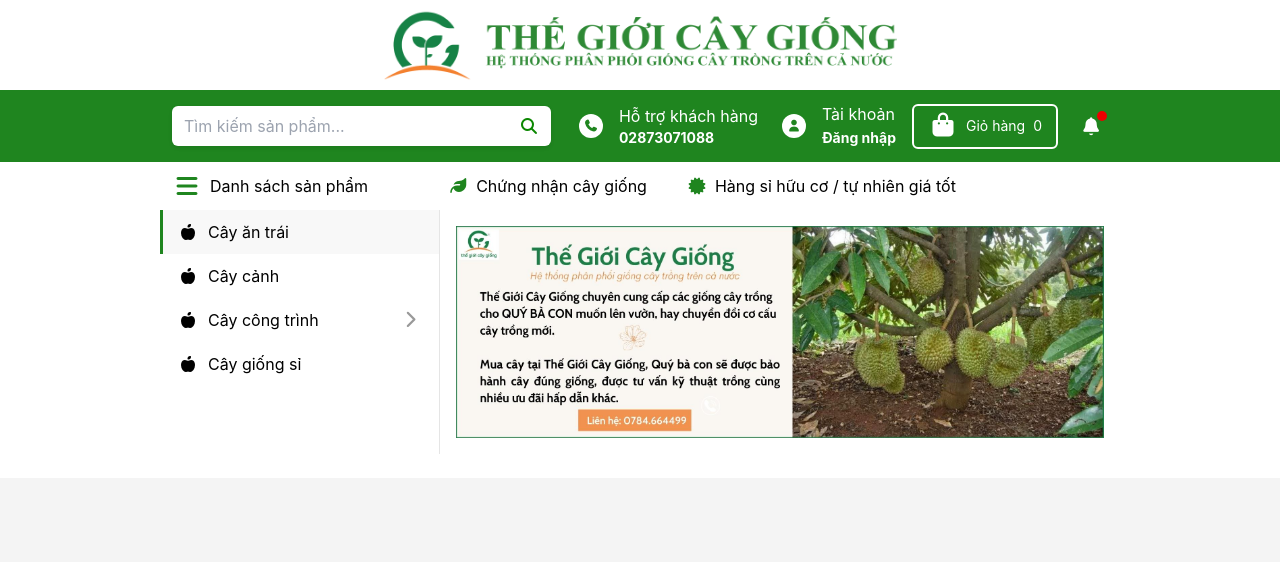
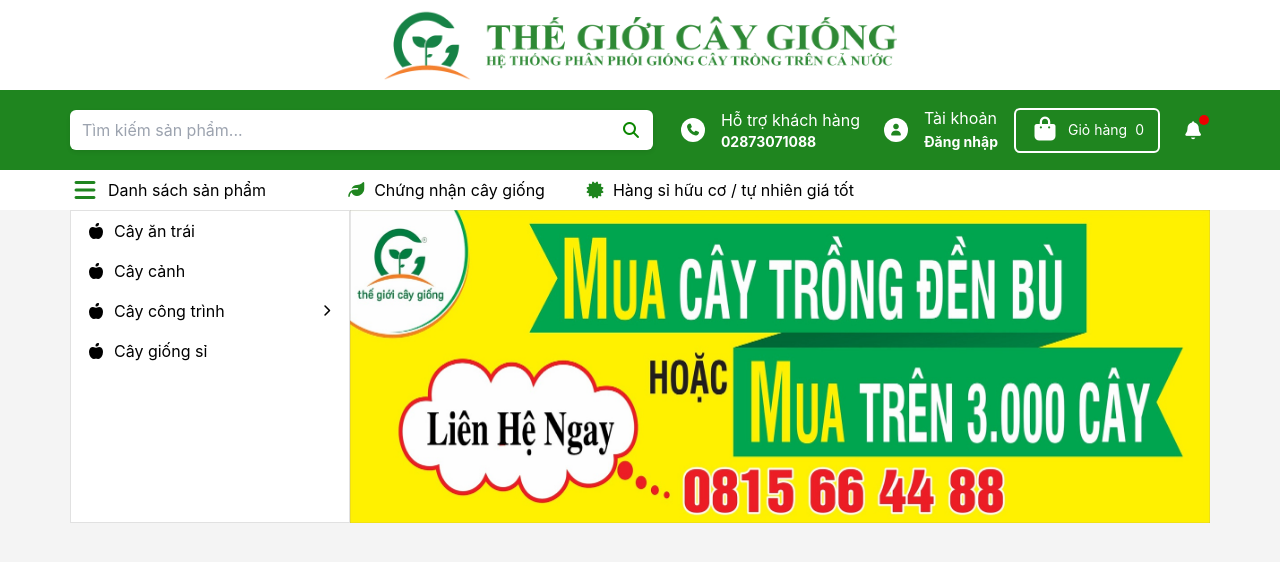
Before and after one commit to huynhminh1007/fe-app-ban-trai-cay, a React (Create React App) app: page / in a window 1280 px wide. Shown: the top 562 px of the page. Built offline with nearby package versions, Linux system fonts and the light colour scheme.

Commit message:
add banner

```diff
--- a/src/components/CategorySection.jsx
+++ b/src/components/CategorySection.jsx
@@ -1,6 +1,10 @@
-import { useState } from "react";
+import { useState, useEffect, useRef } from "react";
 import "../styles/category_section.scss";
 import mainBanner1 from "../res/imgs/main_banner_1.jpg";
+import mainBanner2 from "../res/imgs/main_banner_2.jpg";
+import mainBanner3 from "../res/imgs/main_banner_3.jpg";
+
+const BANNERS = [mainBanner1, mainBanner2, mainBanner3];
 
 const CATEGORIES = [
   {
@@ -20,10 +24,31 @@ const CATEGORIES = [
     label: "Cây công trình",
     icon: "fa-apple-whole",
     subs: [
-      { id: "viet", label: "Trái Cây Việt" },
-      { id: "nhap-khau", label: "Trái Cây Nhập Khẩu" },
-      { id: "nuoc-ep", label: "Nước Ép Trái Cây Tươi" },
-      { id: "say-dong-lanh", label: "Trái Cây Sấy - Đông Lạnh" },
+      {
+        id: "thit-heo",
+        label: "Thịt Heo Hữu Cơ",
+        children: ["Thịt heo ba chỉ", "Thịt heo thăn", "Sườn heo"],
+      },
+      {
+        id: "thuy-hai-san",
+        label: "Thủy & Hải Sản",
+        children: ["Thuỷ Sản", "Hải Sản"],
+      },
+      {
+        id: "thit-bo",
+        label: "Thịt Bò Hữu Cơ",
+        children: ["Thịt Bò Tơ Tây Ninh", "Thịt Bò Obe"],
+      },
+      {
+        id: "kho-mot-nang",
+        label: "Khô & Một Nắng",
+        children: ["Cá khô", "Tôm khô", "Mực khô"],
+      },
+      {
+        id: "thit-gia-cam",
+        label: "Thịt Gia Cầm - Trứng",
+        children: ["Thịt gà", "Thịt vịt", "Trứng gà", "Trứng vịt"],
+      },
     ],
   },
   {
@@ -36,52 +61,147 @@ const CATEGORIES = [
 
 export default function CategorySection() {
   const [activeId, setActiveId] = useState(CATEGORIES[0].id);
+  const [currentBannerIndex, setCurrentBannerIndex] = useState(0);
+  const [isBannerHovered, setIsBannerHovered] = useState(false);
+  const intervalRef = useRef(null);
 
   const activeCategory = CATEGORIES.find((c) => c.id === activeId);
   const hasSubs = activeCategory && activeCategory.subs?.length;
 
+  // Auto-play banner
+  useEffect(() => {
+    if (hasSubs || isBannerHovered) {
+      if (intervalRef.current) {
+        clearInterval(intervalRef.current);
+      }
+      return;
+    }
+
+    intervalRef.current = setInterval(() => {
+      setCurrentBannerIndex((prev) => (prev + 1) % BANNERS.length);
+    }, 3000); // Đổi banner mỗi 3 giây
+
+    return () => {
+      if (intervalRef.current) {
+        clearInterval(intervalRef.current);
+      }
+    };
+  }, [hasSubs, isBannerHovered]);
+
+  const goToNextBanner = () => {
+    setCurrentBannerIndex((prev) => (prev + 1) % BANNERS.length);
+  };
+
+  const goToPrevBanner = () => {
+    setCurrentBannerIndex(
+      (prev) => (prev - 1 + BANNERS.length) % BANNERS.length
+    );
+  };
+
+  const goToBanner = (index) => {
+    setCurrentBannerIndex(index);
+  };
+
   return (
-    <section className="category-section">
-      <div className="container category-section__inner">
-        {/* Left menu */}
-        <div className="category-section__left">
+    <section className="category-section section-container hidden md:block">
+      <div className="container">
+        <nav className="category-section__left">
+          <ul>
             {CATEGORIES.map((cat) => (
               <li
                 key={cat.id}
-              className={`category-section__item ${
-                cat.id === activeId ? "category-section__item--active" : ""
-              }`}
+                className="category-section__item"
                 onMouseEnter={() => setActiveId(cat.id)}
               >
-              <div className="category-section__item-main">
+                <div className="category-section__content">
                   <i className={`fa-solid ${cat.icon}`} />
                   <span>
                     <a href="">{cat.label}</a>
                   </span>
                 </div>
+
                 {cat.subs && (
-                <i className="fa-solid fa-chevron-right category-section__item-arrow" />
+                  <i className="fa-solid fa-chevron-right category-section__arrow" />
                 )}
               </li>
             ))}
-        </div>
+          </ul>
+        </nav>
 
-        {/* Right panel */}
         <div className="category-section__right">
           {hasSubs ? (
             <div className="category-section__subs">
-              {activeCategory.subs.map((sub) => (
-                <div key={sub.id} className="category-section__sub-group">
-                  <h4>{sub.label}</h4>
+              {activeCategory.subs.map((group) => (
+                <div key={group.id} className="flex flex-col items-start">
+                  <a href="" className="font-bold text-sm mb-2">
+                    {group.label}
+                  </a>
+
+                  {group.children && group.children.length > 0 && (
+                    <ul className="flex flex-col gap-1 w-full">
+                      {group.children.map((item, i) => (
+                        <li key={i}>
+                          <a href="" className="text-sm font-normal">
+                            {item}
+                          </a>
+                        </li>
+                      ))}
+                    </ul>
+                  )}
                 </div>
               ))}
             </div>
           ) : (
+            <div
+              className="category-section__banner-wrapper relative cursor-pointer"
+              onMouseEnter={() => setIsBannerHovered(true)}
+              onMouseLeave={() => setIsBannerHovered(false)}
+            >
               <img
-              src={mainBanner1}
+                src={BANNERS[currentBannerIndex]}
                 alt="Khuyến mãi"
                 className="category-section__banner"
               />
+
+              {isBannerHovered && (
+                <>
+                  <button
+                    type="button"
+                    className="category-section__nav-btn category-section__nav-btn--prev"
+                    onClick={goToPrevBanner}
+                    aria-label="Banner trước"
+                  >
+                    <i className="fa-solid fa-chevron-left"></i>
+                  </button>
+                  <button
+                    type="button"
+                    className="category-section__nav-btn category-section__nav-btn--next"
+                    onClick={goToNextBanner}
+                    aria-label="Banner sau"
+                  >
+                    <i className="fa-solid fa-chevron-right"></i>
+                  </button>
+                </>
+              )}
+
+              {isBannerHovered && (
+                <div className="category-section__dots">
+                  {BANNERS.map((_, index) => (
+                    <button
+                      key={index}
+                      type="button"
+                      className={`category-section__dot ${
+                        index === currentBannerIndex
+                          ? "category-section__dot--active"
+                          : ""
+                      }`}
+                      onClick={() => goToBanner(index)}
+                      aria-label={`Chuyển đến banner ${index + 1}`}
+                    />
+                  ))}
+                </div>
+              )}
+            </div>
           )}
         </div>
       </div>
--- a/src/components/Header.jsx
+++ b/src/components/Header.jsx
@@ -33,7 +33,7 @@ function MainHeader() {
 
   return (
     <header className="header__main">
-      <div className="container header__utility text-base p-3">
+      <div className="container header__utility text-base py-4">
         {/* Thanh bên trái: nút menu (mobile) + ô tìm kiếm */}
         <div className="flex flex-1 gap-3 items-center">
           <span
@@ -114,7 +114,7 @@ function MainHeader() {
 function SubHeader() {
   return (
     <div className="hidden md:block header__sub">
-      <div className="container flex items-center gap-10 p-3">
+      <div className="container flex items-center gap-10 py-2">
         <div className="header__item mr-10">
           <i className="fa-solid fa-bars"></i>
           <span>Danh sách sản phẩm</span>
--- a/src/styles/_breakpoints.scss
+++ b/src/styles/_breakpoints.scss
@@ -2,11 +2,12 @@ $breakpoints: (
   sm: 576px,
   md: 768px,
   lg: 992px,
-  xl: 1170px,
+  xl: 1200px,
 );
 
 $container-max-widths: (
   sm: 540px,
   md: 720px,
   lg: 960px,
+  xl: 1140px,
 );
--- a/src/styles/_layout.scss
+++ b/src/styles/_layout.scss
@@ -1,15 +1,26 @@
 @use "mixins" as *;
 @use "breakpoints" as bp;
+@use "variables" as v;
 
 .container {
   width: 100%;
   margin-inline: auto;
+  padding-inline: 10px; // mobile
+
+  @include respond(md) {
+    // md = 768px
+    padding-inline: 0;
+  }
 
   @each $size, $breakpoint in bp.$breakpoints {
     @include respond($size) {
       max-width: map-get(bp.$container-max-widths, $size);
     }
   }
+}
+
+.section-container {
+  background-color: v.$color-background;
 }
 
 .left {
--- a/src/styles/_variables.scss
+++ b/src/styles/_variables.scss
@@ -4,7 +4,7 @@ $color-primary-hover: #25a525;
 $color-primary-active: #1e7a1e;
 $color-icon: #0b8701;
 $color-gray-hover: #777777;
-$color-light-gray-hover: rgba(0, 0, 0, 0.04);
+$color-light-gray-hover: #f8f9fa;
 $color-white: #fff;
 $color-dark-gray: #363636;
 $color-background: #f4f4f4;
@@ -13,6 +13,7 @@ $color-header-icon: #e36c08;
 
 $color-text: #000;
 $color-secondary-text: #363636;
+$color-border: #e1e1e1;
 
 /** Font **/
 $font-sans: "Inter", system-ui, -apple-system, "Segoe UI", Roboto;
--- a/src/styles/category_section.scss
+++ b/src/styles/category_section.scss
@@ -1,37 +1,39 @@
 @use "../styles/variables" as v;
 
 .category-section {
-  background-color: white;
-  padding: 0 0 24px;
-
-  &__inner {
+  .container {
     display: grid;
     grid-template-columns: 280px 1fr;
     gap: 0;
+    color: v.$color-text;
+    background-color: white;
   }
 
   &__left {
-    background-color: #fff;
-    border-right: 1px solid #e5e5e5;
+    height: 313px;
+    max-height: 313px;
+    border: 1px solid v.$color-border;
+    min-height: 100%;
+    overflow-y: auto;
   }
 
   &__item {
     width: 100%;
     border: none;
     background: transparent;
-    padding: 10px 18px;
+    padding: 8px 15px;
     display: flex;
     align-items: center;
     justify-content: space-between;
-    gap: 12px;
+    gap: 10px;
     cursor: pointer;
     text-align: left;
     color: v.$color-text;
 
-    &-main {
+    .category-section__content {
       display: flex;
       align-items: center;
-      gap: 10px;
+      gap: 8px;
 
       i {
         width: 20px;
@@ -39,49 +41,108 @@
       }
     }
 
-    &:hover {
-      background-color: #f8f8f8;
+    .category-section__arrow {
+      font-size: 12px;
     }
 
-    &--active {
-      position: relative;
-      background-color: #f8f8f8;
-
-      &::before {
-        content: "";
-        position: absolute;
-        left: 0;
-        top: 0;
-        bottom: 0;
-        width: 3px;
-        background-color: v.$color-primary;
-      }
+    &:hover {
+      background-color: v.$color-light-gray-hover;
+      color: v.$color-primary;
     }
   }
 
-  &__item-arrow {
-    font-size: 1.1rem;
-    color: #999;
-  }
-
-  &__right {
-    background-color: #fff;
-    padding: 16px;
+  &__banner-wrapper {
+    position: relative;
+    width: 100%;
+    height: 100%;
+    overflow: hidden;
   }
 
   &__banner {
     width: 100%;
     height: 100%;
-    object-fit: cover;
+    object-fit: fill;
     display: block;
+    transition: opacity 0.3s ease;
   }
 
-  &__subs {
+  &__nav-btn {
+    position: absolute;
+    top: 50%;
+    transform: translateY(-50%);
+    width: 40px;
+    height: 40px;
+    border-radius: 50%;
+    background-color: rgba(0, 0, 0, 0.5);
+    color: white;
+    border: none;
+    cursor: pointer;
+    display: flex;
+    align-items: center;
+    justify-content: center;
+    font-size: 1.4rem;
+    z-index: 10;
+    transition: background-color 0.2s ease;
+
+    &:hover {
+      background-color: rgba(0, 0, 0, 0.7);
+    }
+
+    &--prev {
+      left: 15px;
+    }
+
+    &--next {
+      right: 15px;
+    }
+  }
+
+  &__dots {
+    position: absolute;
+    bottom: 15px;
+    left: 50%;
+    transform: translateX(-50%);
+    display: flex;
+    gap: 8px;
+    z-index: 10;
+  }
+
+  &__dot {
+    width: 12px;
+    height: 12px;
+    border-radius: 50%;
+    border: none;
+    background-color: gray;
+    border: 2px solid black;
+    cursor: pointer;
+    transition: background-color 0.2s ease, transform 0.2s ease;
+
+    &:hover {
+      background-color: rgba(255, 255, 255, 0.8);
+      transform: scale(1.2);
+    }
+
+    &--active {
+      background-color: white;
+      transform: scale(1.3);
+    }
+  }
+
+  .category-section__subs {
     display: grid;
     grid-template-columns: repeat(3, minmax(0, 1fr));
-    gap: 24px;
+    gap: 30px 20px;
+    padding: 14px 20px;
+    font-size: 14px;
+    align-items: start;
 
-    h4 {
+    border: 1px solid #ddd;
+    border-left-color: #e1e1e1;
+
+    a {
+      &:hover {
+        color: v.$color-primary;
+      }
     }
   }
 }
```
Also changed, not shown: src/res/imgs/main_banner_2.jpg (added), src/res/imgs/main_banner_3.jpg (added). Lines whose indentation alone changed are shown as unchanged.
